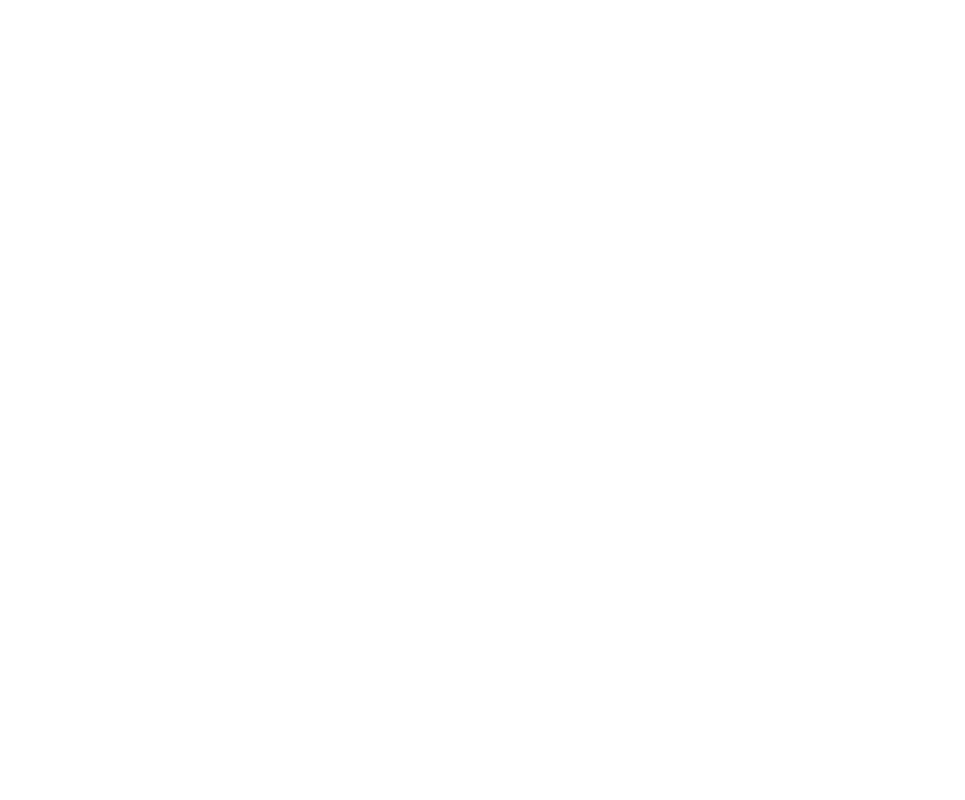
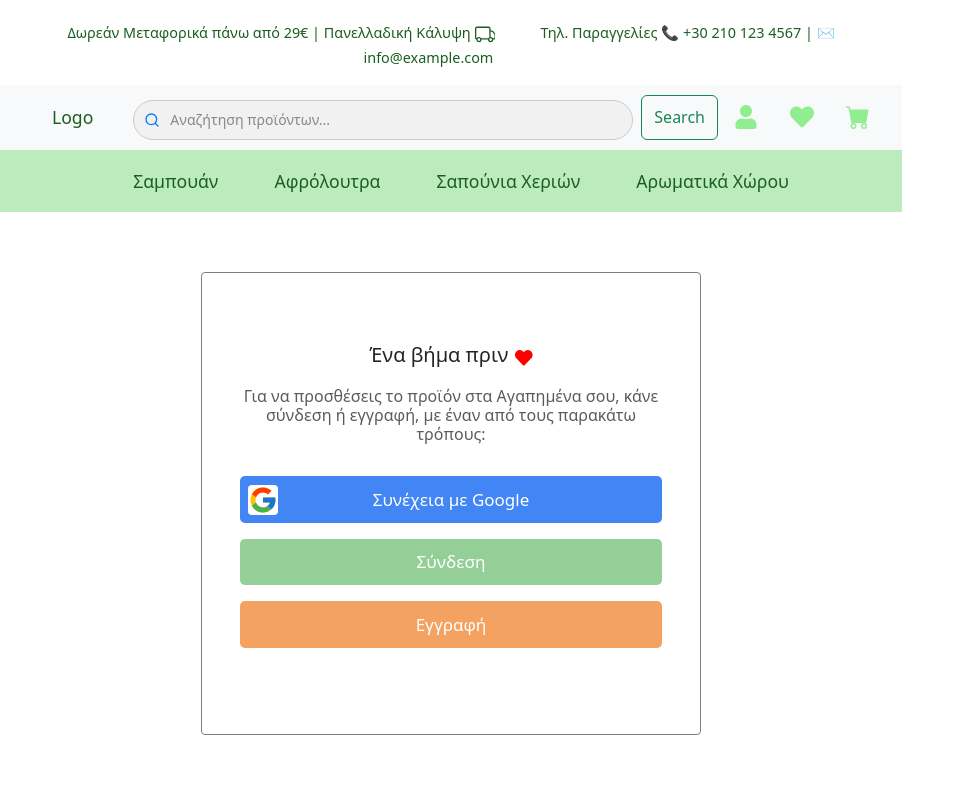
Before and after one commit to MR-Liakos/Project-E-Shop, a React (Vite) app in the folder Project/Frontend/app/: page /LovedAuth in a window 1280 px wide. Before the commit this address had no page. Shown: the top 800 px of the page, without its empty margins (0-965 px from the left). Built offline with nearby package versions, Linux system fonts and the light colour scheme.

Commit message:
LovedAuth logins

```diff
--- a/Project/Frontend/app/src/App.jsx
+++ b/Project/Frontend/app/src/App.jsx
@@ -1,6 +1,8 @@
 import Home from "./Components/Pages/Home"
 import {Route , Routes} from "react-router-dom"
 import Login from "./Components/Pages/Login"
+import LovedAuth from "./Components/Pages/LovedAuth"
+import LovedNotAuth from "./Components/Pages/LovedNotAuth"
 function App() {
 
   return (
@@ -8,7 +10,8 @@
       <Routes>
         <Route path="/" element={<Home/>}/>
         <Route path="/Login" element={<Login/>}/>
-
+        <Route path="/LovedAuth" element={<LovedAuth/>}/>
+        <Route path="/LovedNotAuth" element={<LovedNotAuth/>}/>
       </Routes>
     </>
   )
--- a/Project/Frontend/app/src/Components/Navbars/TopNavbar.jsx
+++ b/Project/Frontend/app/src/Components/Navbars/TopNavbar.jsx
@@ -2,10 +2,10 @@
 import { Link, useNavigate } from 'react-router-dom';
 import SearchBar from '../SmallComponents/SearchBar';
 import './TopNavbar.css';
-import { BsCartFill } from "react-icons/bs";import { FaHeart } from "react-icons/fa";
+import { BsCartFill } from "react-icons/bs";
+import { FaHeart } from "react-icons/fa";
 import { FaUser } from "react-icons/fa";
 import { BsTruck } from "react-icons/bs";
-
 
 const TopNavbar = () => {
     const navigate = useNavigate();
@@ -13,6 +13,9 @@
     const handleLoginClick = () => {
         navigate('/Login');
     };
+    const handleLovedClick=()=>{
+        navigate('/LovedAuth')
+    }
     return (
         <div className='topbar'>
             {/* Info Section */}
@@ -46,7 +49,7 @@
                     {/* Icons Section */}
                     <div className="icons">
                         <FaUser className="Icons" onClick={handleLoginClick} />
-                        <FaHeart className="Icons"/>
+                        <FaHeart className="Icons" onClick={handleLovedClick}/>
                         <BsCartFill className="Icons" name="cart"/>
                     </div>
                 </div>
--- a/Project/Frontend/app/src/Components/Pages/Home.jsx
+++ b/Project/Frontend/app/src/Components/Pages/Home.jsx
@@ -12,7 +12,6 @@
             <TopNavbar />
             <Navbar />
             <div className="home-container">
-
                 <div className="container my-4">
                     <div className="row">
                         <div className="col-md-6 text-center">
--- /dev/null
+++ b/Project/Frontend/app/src/Components/Pages/LovedAuth.jsx
@@ -0,0 +1,18 @@
+import React from 'react'
+import TopNavbar from '../Navbars/TopNavbar'
+import Navbar from '../Navbars/Navbar'
+import Footer from '../Navbars/Footer'
+import LoginLoved from '../SmallComponents/LoginLoved'
+export default function LovedAuth() {
+
+  return (
+    <>
+      <TopNavbar />
+      <Navbar />
+      <div className="home-container">
+        <LoginLoved/>
+        <Footer/>
+      </div>
+    </>
+  )
+}
--- /dev/null
+++ b/Project/Frontend/app/src/Components/Pages/LovedNotAuth.jsx
@@ -0,0 +1,17 @@
+import React from 'react'
+import TopNavbar from '../Navbars/TopNavbar'
+import Navbar from '../Navbars/Navbar'
+import Footer from '../Navbars/Footer'
+
+export default function LovedNotAuth(){
+
+    return (
+    <>
+        <TopNavbar />
+        <Navbar />
+        <div className="home-container">
+            <Footer></Footer>
+        </div>
+    </>
+  )
+}
--- a/Project/Frontend/app/src/Components/SmallComponents/Card.css
+++ b/Project/Frontend/app/src/Components/SmallComponents/Card.css
@@ -1,6 +1,21 @@
 .c-card{
     width: 18rem;
+    transition: transform 0.3s ease, box-shadow 0.3s ease;
+    cursor: default    ;
 }.c-img{
     height: 15rem;
     width: 10rem;
+    cursor: pointer;
 }
+.c-card:hover{
+    cursor: pointer;
+    box-shadow: 5px black;
+}
+.c-btn{
+    background-color: rgb(86, 167, 86);
+    transition: transform .3s ease-in-out;
+}
+.c-btn:hover{
+    background-color: rgb(11, 121, 70);
+    color: white;
+}
--- a/Project/Frontend/app/src/Components/SmallComponents/Card.jsx
+++ b/Project/Frontend/app/src/Components/SmallComponents/Card.jsx
@@ -9,7 +9,7 @@
                     <div className="card-body">
                         <h5 className="card-title">Card title</h5>
                         <p className="card-text">Some quick example text to build on the card title and make up the bulk of the card's content.</p>
-                        <a href="#" className="btn btn-primary">Go somewhere</a>
+                        <a href="#" className="btn c-btn">Προσθήκη στο καλάθι</a>
                     </div>
             </div>
         </>
--- /dev/null
+++ b/Project/Frontend/app/src/Components/SmallComponents/LoginLoved.css
@@ -0,0 +1,40 @@
+.c-buttonGoogle{
+    background-color: #4285F4;
+    color: white;
+    font-size: 17px;
+    height: 2.9rem;
+    border-radius: 5px;
+    border: none;
+}
+.c-google-icon{
+    background-color: white;
+    border-radius: 4px;
+}
+.c-buttonGoogle:hover{
+    background-color: #4b7ccc;
+}
+.c-buttonLogin{
+    background-color: #94cf97;
+    color: white;
+    font-size: 17px;
+    height: 2.9rem;
+    border-radius: 5px;
+    border: none;
+}
+.c-buttonRegister{
+    background-color: #F4A261;
+    color: white;
+    font-size: 17px;
+    height: 2.9rem;
+    border-radius: 5px;
+    border: none;
+}
+.c-buttonLogin:hover{
+    background-color: #6ba86e;
+}
+.c-buttonRegister:hover{
+    background-color: #d09462;
+}
+.c-modalLoved{
+    margin-top: 2rem;
+}
--- /dev/null
+++ b/Project/Frontend/app/src/Components/SmallComponents/LoginLoved.jsx
@@ -0,0 +1,61 @@
+import React, { useState, } from 'react';
+import { Link, useNavigate } from 'react-router-dom';
+import './LoginLoved.css';
+import { FcGoogle } from "react-icons/fc";
+import { MdOutlineMailOutline } from "react-icons/md";
+import { FaHeart } from "react-icons/fa";
+
+export default function LoginLoved() {
+  const navigate = useNavigate();
+  const [username, setUsername] = useState('')
+
+  return (
+    <>
+      <div className="modal show ModalCustom c-modalLoved" tabIndex="-1" aria-labelledby="exampleModalLabel">
+        <div className="modal-dialog modal-dialog-centered" style={{border: "1px solid grey",borderRadius: "4px"}}>
+          <div className="modal-content FullModal">
+            <div className='header-title'>
+              <h1 className="modal-title fs-5 d-flex align-items-center justify-content-center w-100 text-center" id="exampleModalLabel" style={{ paddingBottom: "5px" }}>
+                Ένα βήμα πριν
+                <FaHeart
+                  size="1.1rem"
+                  color="red"
+                  className="align-middle"
+                  style={{
+                    marginLeft: "0.4rem",
+                    verticalAlign: "middle",
+                    transform: "translateY(3px)"
+                  }}
+                />
+              </h1>
+            </div>
+            <div className="modal-body">
+              {/* Added label for loved ones */}
+              <h5 className="h6 text-muted mb-3 text-center my-3">
+                Για να προσθέσεις το προϊόν στα Αγαπημένα σου, κάνε σύνδεση ή εγγραφή, με έναν από τους παρακάτω τρόπους:
+              </h5>
+
+              <button className='c-buttonGoogle d-flex align-items-center justify-content-center mt-3' type='button'>
+                <FcGoogle size={30} className="c-google-icon me-2 position-absolute start-0 ms-4" />
+                Συνέχεια με Google
+              </button>
+
+              <button className='c-buttonLogin d-flex align-items-center justify-content-center mt-3' type='button'>
+                Σύνδεση
+              </button>
+
+              <button className='c-buttonRegister d-flex align-items-center justify-content-center mt-3' type='button'>
+                Εγγραφή
+              </button>
+
+            </div>
+            <div className="modal-footer">
+              <div className="d-flex justify-content-center w-100">
+              </div>
+            </div>
+          </div>
+        </div>
+      </div>
+    </>
+  )
+}
--- a/Project/Frontend/app/src/Components/SmallComponents/Register.jsx
+++ b/Project/Frontend/app/src/Components/SmallComponents/Register.jsx
@@ -133,45 +133,6 @@
                   />
                 )}
               </div>
-              {/* Ραδιοκουμπιά */}
-              <div className="mb-4">
-                <div className="form-check form-check-inline">
-                  <input
-                    className="form-check-input"
-                    type="radio"
-                    name="gender"
-                    id="male"
-                    value="Άνδρας"
-                  />
-                  <label className="form-check-label" htmlFor="male">
-                    Άνδρας
-                  </label>
-                </div>
-                <div className="form-check form-check-inline">
-                  <input
-                    className="form-check-input"
-                    type="radio"
-                    name="gender"
-                    id="female"
-                    value="Γυναίκα"
-                  />
-                  <label className="form-check-label" htmlFor="female">
-                    Γυναίκα
-                  </label>
-                </div>
-                <div className="form-check form-check-inline">
-                  <input
-                    className="form-check-input"
-                    type="radio"
-                    name="gender"
-                    id="other"
-                    value="Άλλο"
-                  />
-                  <label className="form-check-label" htmlFor="other">
-                    Άλλο
-                  </label>
-                </div>
-              </div>
 
               {/*Check Boxxes*/}
               <div className="mb-4 d-flex align-items-center">
```
Also changed, not shown: Project/Frontend/app/src/Components/Pages/LovedAuth.css (added), Project/Frontend/app/src/Components/Pages/LovedNotAuth.css (added).
